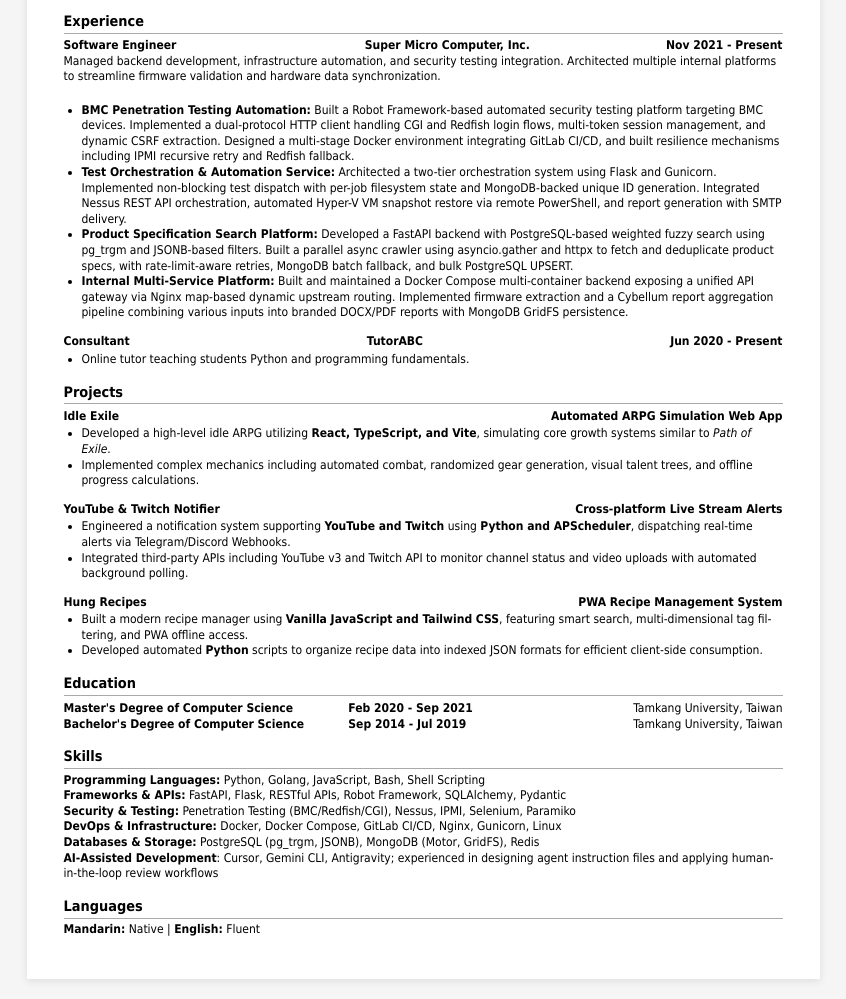
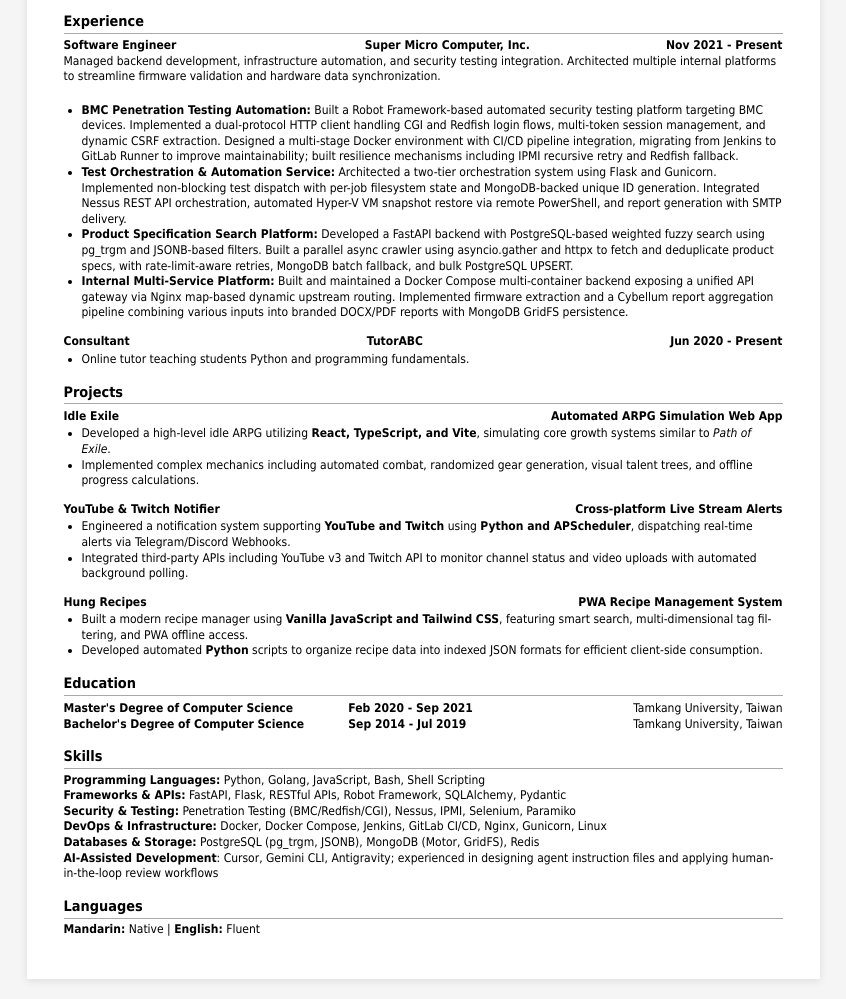
Before and after one commit to Hung-Liang/Hung-Liang.github.io, a plain HTML site: page index.html in a window 1280 px wide. Shown: the part 262-1261 px from the top of the page, without its empty margins (217-1063 px from the left). Drawn offline with Linux system fonts and the light colour scheme.

Commit message:
update 260601

```diff
--- a/index.html
+++ b/index.html
@@ -241,7 +241,7 @@
 <p>Managed backend development, infrastructure automation, and security testing integration. Architected multiple internal platforms to streamline firmware validation and hardware data synchronization.<br><br></p>
 <ul>
 <li>
-<p><strong>BMC Penetration Testing Automation:</strong> Built a Robot Framework-based automated security testing platform targeting BMC devices. Implemented a dual-protocol HTTP client handling CGI and Redfish login flows, multi-token session management, and dynamic CSRF extraction. Designed a multi-stage Docker environment integrating GitLab CI/CD, and built resilience mechanisms including IPMI recursive retry and Redfish fallback.</p>
+<p><strong>BMC Penetration Testing Automation:</strong> Built a Robot Framework-based automated security testing platform targeting BMC devices. Implemented a dual-protocol HTTP client handling CGI and Redfish login flows, multi-token session management, and dynamic CSRF extraction. Designed a multi-stage Docker environment with CI/CD pipeline integration, migrating from Jenkins to GitLab Runner to improve maintainability; built resilience mechanisms including IPMI recursive retry and Redfish fallback.</p>
 </li>
 <li>
 <p><strong>Test Orchestration &amp; Automation Service:</strong> Architected a two-tier orchestration system using Flask and Gunicorn. Implemented non-blocking test dispatch with per-job filesystem state and MongoDB-backed unique ID generation. Integrated Nessus REST API orchestration, automated Hyper-V VM snapshot restore via remote PowerShell, and report generation with SMTP delivery.</p>
@@ -301,7 +301,7 @@
 <p><strong>Programming Languages:</strong> Python, Golang, JavaScript, Bash, Shell Scripting</p>
 <p><strong>Frameworks &amp; APIs:</strong> FastAPI, Flask, RESTful APIs, Robot Framework, SQLAlchemy, Pydantic</p>
 <p><strong>Security &amp; Testing:</strong> Penetration Testing (BMC/Redfish/CGI), Nessus, IPMI, Selenium, Paramiko</p>
-<p><strong>DevOps &amp; Infrastructure:</strong> Docker, Docker Compose, GitLab CI/CD, Nginx, Gunicorn, Linux</p>
+<p><strong>DevOps &amp; Infrastructure:</strong> Docker, Docker Compose, Jenkins, GitLab CI/CD, Nginx, Gunicorn, Linux</p>
 <p><strong>Databases &amp; Storage:</strong> PostgreSQL (pg_trgm, JSONB), MongoDB (Motor, GridFS), Redis</p>
 <p><strong>AI-Assisted Development</strong>: Cursor, Gemini CLI, Antigravity; experienced in designing agent instruction files and applying human-in-the-loop review workflows</p>
 <h2>Languages</h2>
```
